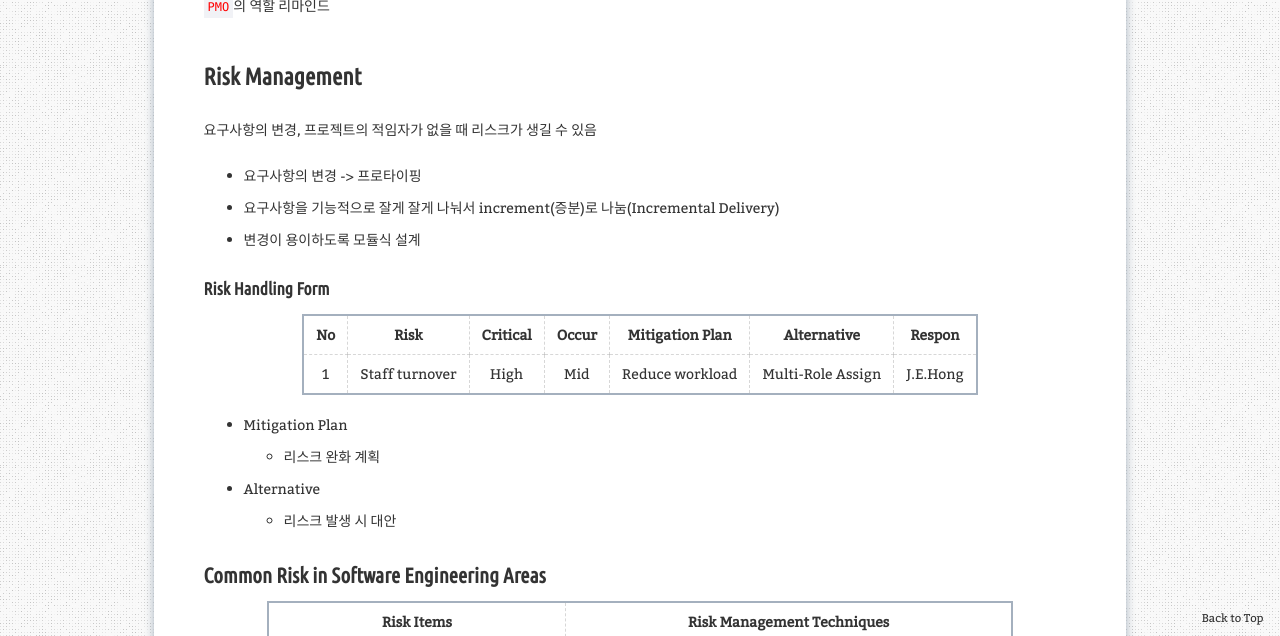
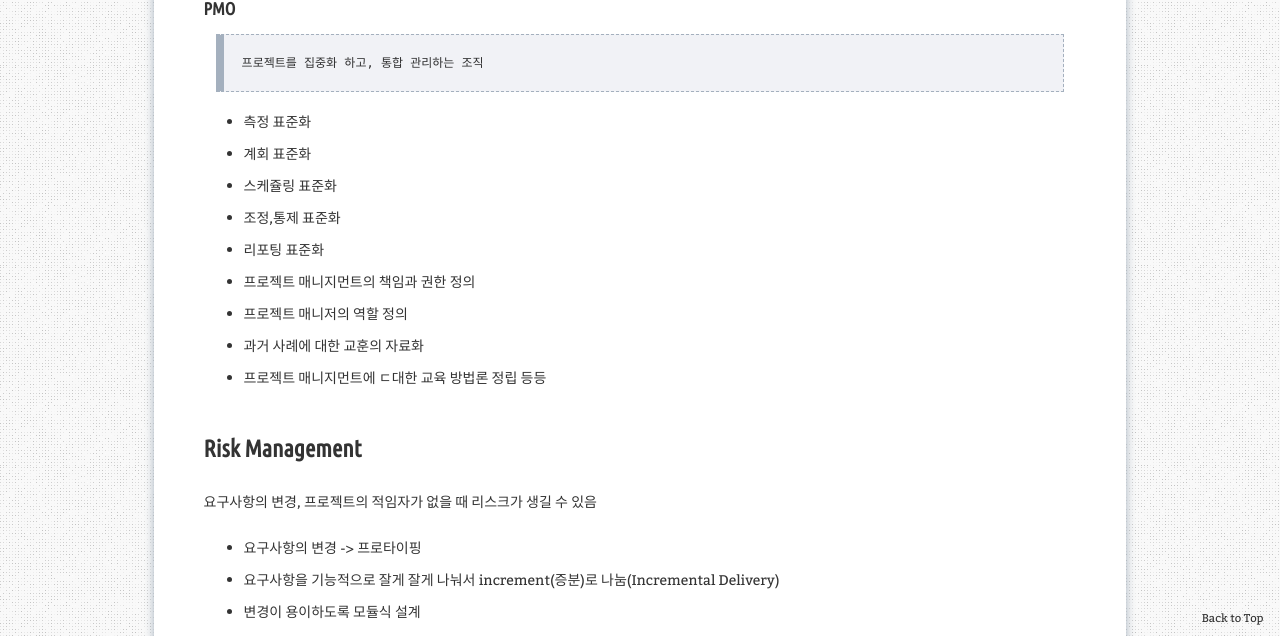
Before and after one commit to aristohyun/aristohyun.github.io, a Jekyll site: the page built from _posts/2021-10-12-SE_05.md, in a window 1280 px wide and 900 px high, scrolled down 16469 px, cut to the strip 264-900 px from the top of the window. Built offline with Jekyll 4.4.1, drawn with Linux system fonts in a browser that asks for light colours; formulas are drawn with MathJax 3; comment, search, counter and statistics services are not loaded.

Commit message:
Update 2021-10-12-SE_05.md

```diff
--- a/_posts/2021-10-12-SE_05.md
+++ b/_posts/2021-10-12-SE_05.md
@@ -514,7 +514,19 @@ F는 8~18일에서 시작해서 13~23일 사이에는 끝내야함
 
 ![image](https://user-images.githubusercontent.com/32366711/137594558-5951c97e-3b37-4281-90fe-4999875fc934.png)
 
-`PMO`의 역할 리마인드
+#### PMO
+
+> 프로젝트를 집중화 하고, 통합 관리하는 조직
+
+- 측정 표준화
+- 계회 표준화
+- 스케쥴링 표준화
+- 조정,통제 표준화
+- 리포팅 표준화
+- 프로젝트 매니지먼트의 책임과 권한 정의
+- 프로젝트 매니저의 역할 정의
+- 과거 사례에 대한 교훈의 자료화
+- 프로젝트 매니지먼트에 ㄷ대한 교육 방법론 정립 등등
 
 ## Risk Management
 
```
